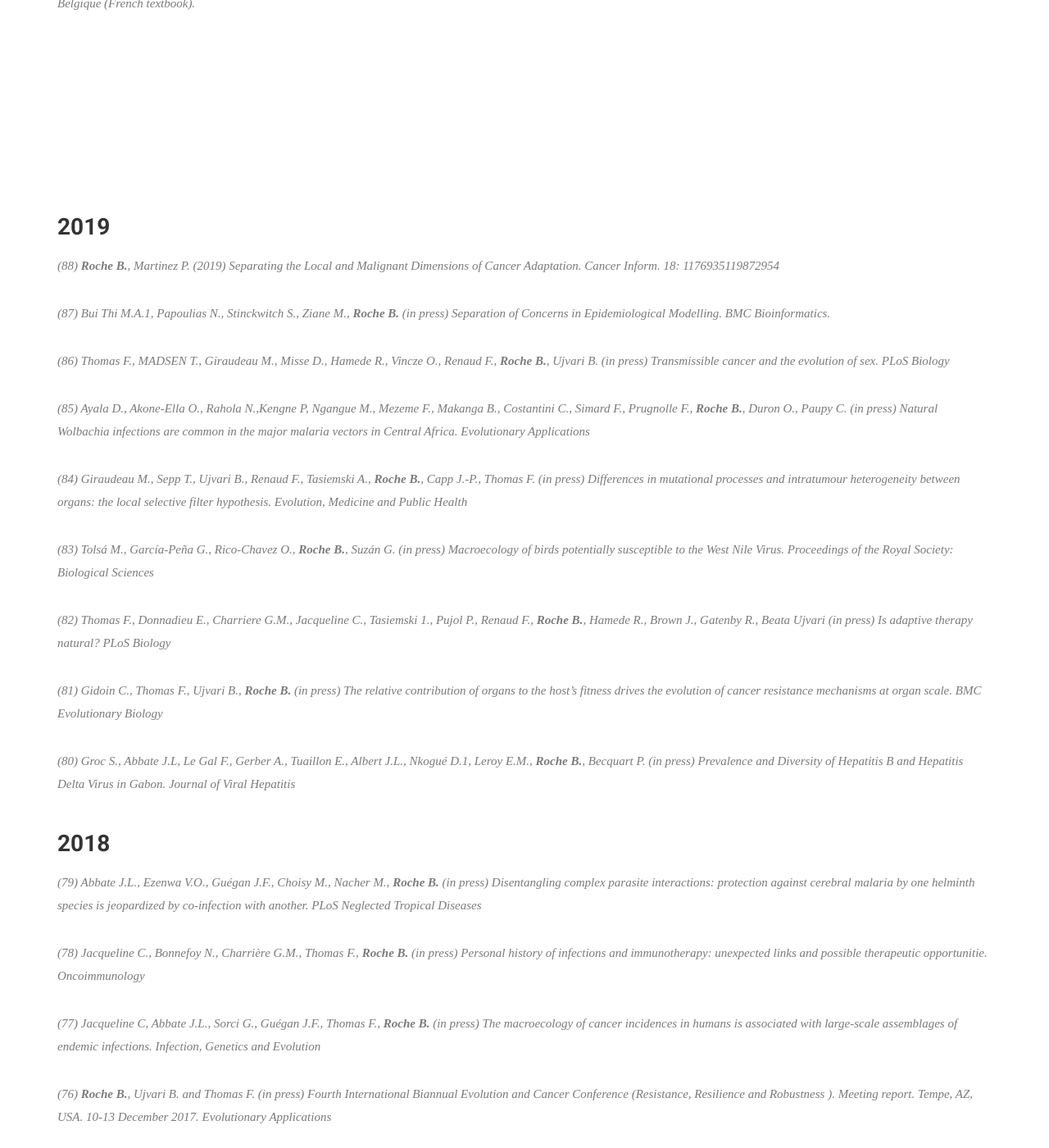
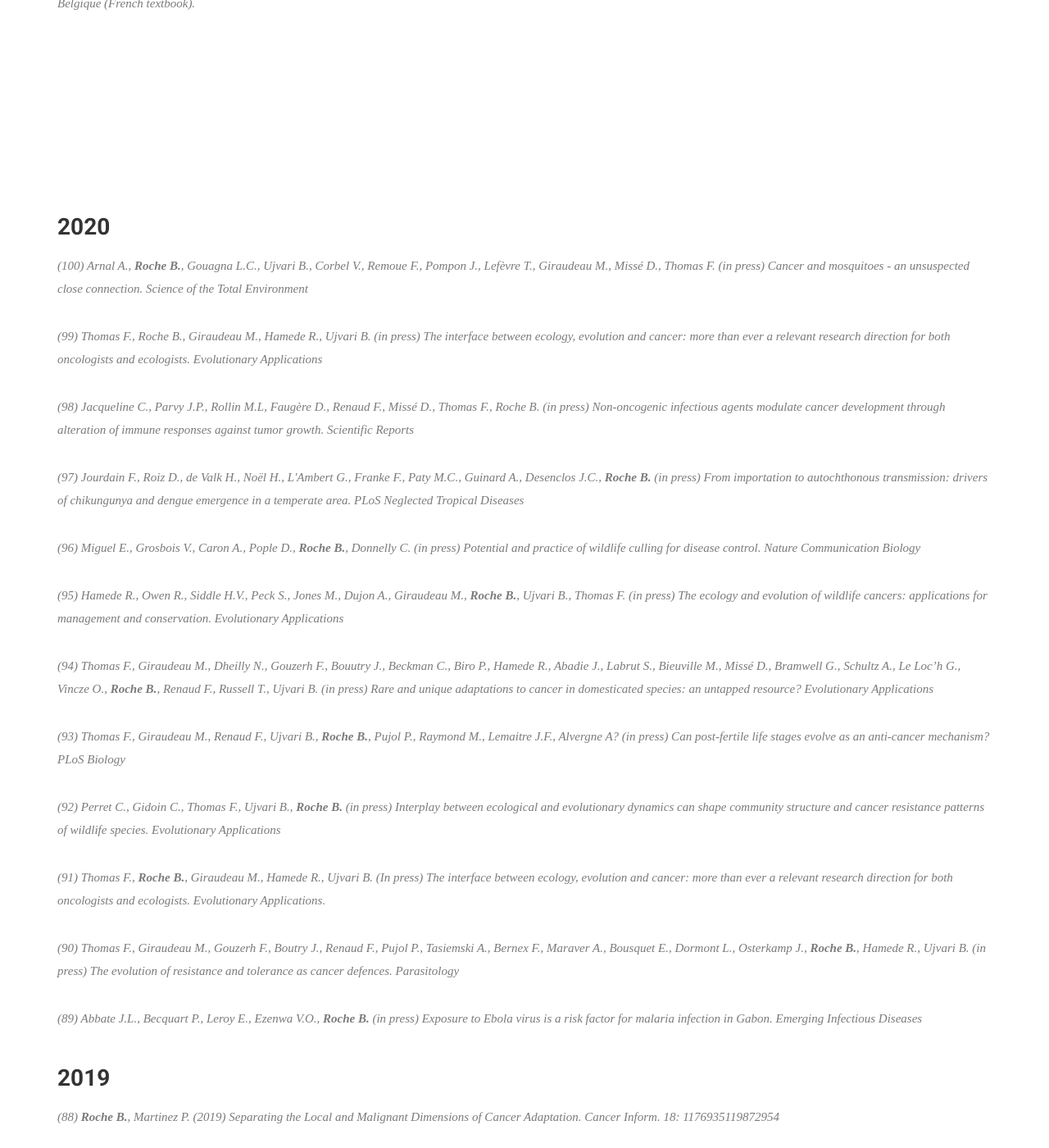
Before and after one commit to rocheben/rocheben.github.io, a Jekyll site: the page built from blog.html, in a window 1280 px wide and 1400 px high, scrolled down 869 px. Shown: the whole window at 82% size. Built offline with Jekyll 4.4.1, drawn with Linux system fonts in a browser that asks for light colours; nearby versions of some CDN libraries; some web fonts are replaced.

Commit message:
update publications

```diff
--- a/blog.html
+++ b/blog.html
@@ -37,6 +37,19 @@ permalink: /blog/
       <div class="col-md-12 col-sm-12">
         <div class="block">
           <div class="section-title">
+						<h2>2020</h2>
+						<p>(100) Arnal A., <b>Roche B.</b>, Gouagna L.C., Ujvari B., Corbel V., Remoue F., Pompon J., Lefèvre T., Giraudeau M., Missé D., Thomas F. (in press) Cancer and mosquitoes - an unsuspected close connection. Science of the Total Environment</p>
+						<p>(99) Thomas F., Roche B., Giraudeau M., Hamede R., Ujvari B. (in press) The interface between ecology, evolution and cancer: more than ever a relevant research direction for both oncologists and ecologists. Evolutionary Applications</p>
+						<p>(98) Jacqueline C., Parvy J.P., Rollin M.L, Faugère D., Renaud F., Missé D., Thomas F., Roche B. (in press) Non-oncogenic infectious agents modulate cancer development through alteration of immune responses against tumor growth. Scientific Reports</p>
+						<p>(97) Jourdain F., Roiz D., de Valk H., Noël H., L'Ambert G., Franke F., Paty M.C., Guinard A., Desenclos J.C., <b>Roche B.</b> (in press) From importation to autochthonous transmission: drivers of chikungunya and dengue emergence in a temperate area. PLoS Neglected Tropical Diseases</p>
+						<p>(96) Miguel E., Grosbois V., Caron A., Pople D., <b>Roche B.</b>, Donnelly C. (in press) Potential and practice of wildlife culling for disease control. Nature Communication Biology</p>
+						<p>(95) Hamede R., Owen R., Siddle H.V., Peck S., Jones M., Dujon A., Giraudeau M., <b>Roche B.</b>, Ujvari B., Thomas F. (in press) The ecology and evolution of wildlife cancers: applications for management and conservation. Evolutionary Applications</p>
+						<p>(94) Thomas F., Giraudeau M., Dheilly N., Gouzerh F., Bouutry J., Beckman C., Biro P., Hamede R., Abadie J., Labrut S., Bieuville M., Missé D., Bramwell G., Schultz A., Le Loc’h G., Vincze O., <b>Roche B.</b>, Renaud F., Russell T., Ujvari B. (in press) Rare and unique adaptations to cancer in domesticated species: an untapped resource? Evolutionary Applications</p>
+						<p>(93) Thomas F., Giraudeau M., Renaud F., Ujvari B., <b>Roche B.</b>, Pujol P., Raymond M., Lemaitre J.F., Alvergne A? (in press) Can post-fertile life stages evolve as an anti-cancer mechanism? PLoS Biology</p>
+						<p>(92) Perret C., Gidoin C., Thomas F., Ujvari B., <b>Roche B.</b> (in press) Interplay between ecological and evolutionary dynamics can shape community structure and cancer resistance patterns of wildlife species. Evolutionary Applications</p>
+						<p>(91) Thomas F., <b>Roche B.</b>, Giraudeau M., Hamede R., Ujvari B. (In press) The interface between ecology, evolution and cancer: more than ever a relevant research direction for both oncologists and ecologists. Evolutionary Applications.</p>
+						<p>(90) Thomas F., Giraudeau M., Gouzerh F., Boutry J., Renaud F., Pujol P., Tasiemski A., Bernex F., Maraver A., Bousquet E., Dormont L., Osterkamp J., <b>Roche B.</b>, Hamede R., Ujvari B. (in press) The evolution of resistance and tolerance as cancer defences. Parasitology</p>
+						<p>(89) Abbate J.L., Becquart P., Leroy E., Ezenwa V.O., <b>Roche B.</b> (in press) Exposure to Ebola virus is a risk factor for malaria infection in Gabon. Emerging Infectious Diseases</p>
 						<h2>2019</h2>
 						<p>(88) <b>Roche B.</b>, Martinez P. (2019) Separating the Local and Malignant Dimensions of Cancer Adaptation. Cancer Inform. 18: 1176935119872954</p>
 						<p>(87) Bui Thi M.A.1, Papoulias N., Stinckwitch S., Ziane M., <b>Roche B.</b> (in press) Separation of Concerns in Epidemiological Modelling. BMC Bioinformatics.</p>
```
